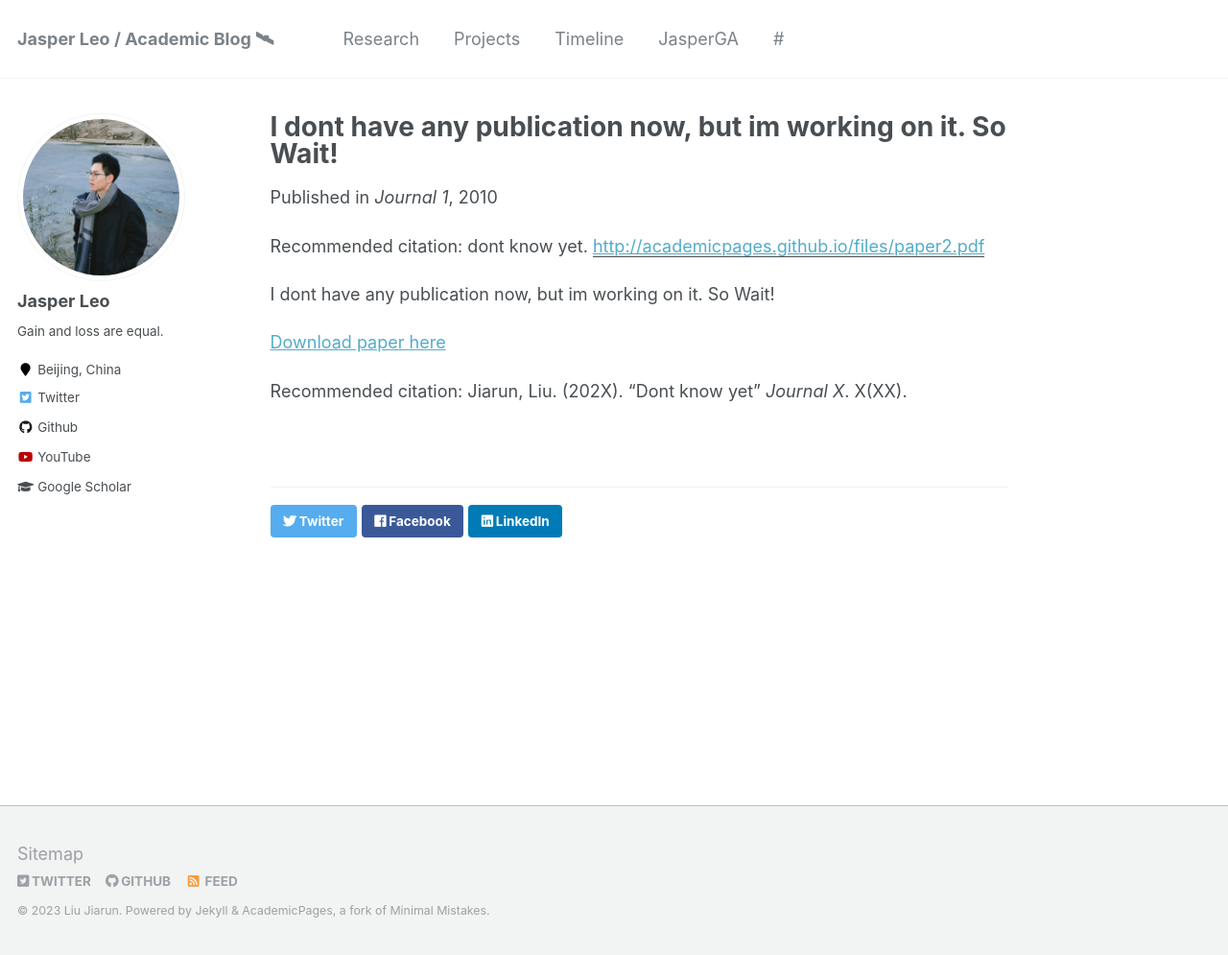
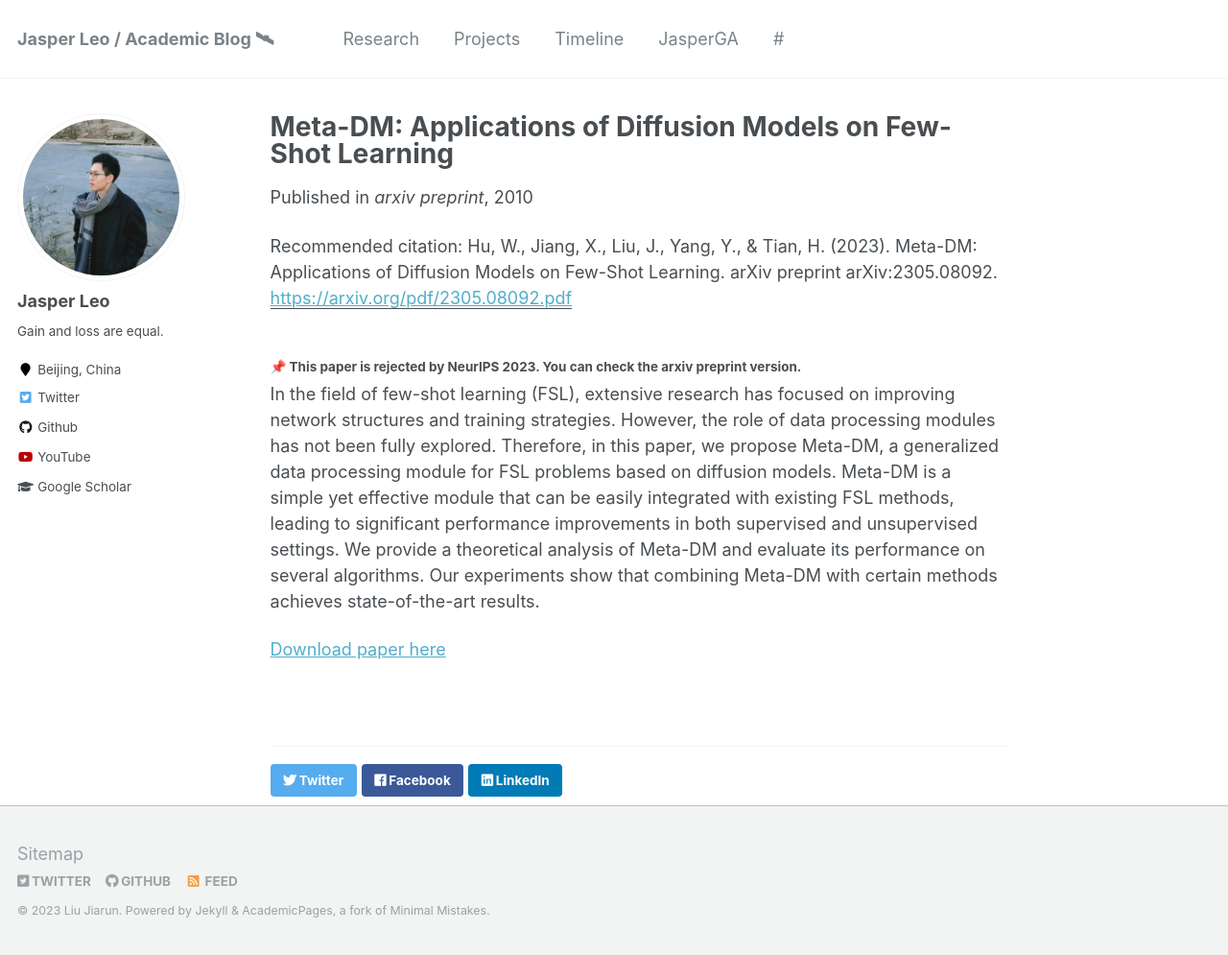
Before and after one commit to KLGR123/KLGR123.github.io, a Jekyll site: the page built from _publications/2010-10-01-paper-title-number-2.md, in a window 1280 px wide and 995 px high. Shown: the whole window at 96% size. Built offline with Jekyll 4.4.1, drawn with Linux system fonts in a browser that asks for light colours.

Commit message:
Update 2010-10-01-paper-title-number-2.md

```diff
--- a/_publications/2010-10-01-paper-title-number-2.md
+++ b/_publications/2010-10-01-paper-title-number-2.md
@@ -1,15 +1,14 @@
 ---
-title: "I dont have any publication now, but im working on it. So Wait!"
+title: "Meta-DM: Applications of Diffusion Models on Few-Shot Learning"
 collection: publications
 permalink: /publication/2010-10-01-paper-title-number-2
-excerpt: 'This paper is about the number 2. The number 3 is left for future work.'
+excerpt: 'In the field of few-shot learning (FSL), extensive research has focused on improving network structures and training strategies. However, the role of data processing modules has not been fully explored. Therefore, in this paper, we propose Meta-DM, a generalized data processing module for FSL problems based on diffusion models. Meta-DM is a simple yet effective module that can be easily integrated with existing FSL methods, leading to significant performance improvements in both supervised and unsupervised settings. We provide a theoretical analysis of Meta-DM and evaluate its performance on several algorithms. Our experiments show that combining Meta-DM with certain methods achieves state-of-the-art results.'
 date: 2010-10-01
-venue: 'Journal 1'
-paperurl: 'http://academicpages.github.io/files/paper2.pdf'
-citation: 'dont know yet.'
+venue: 'arxiv preprint'
+paperurl: 'https://arxiv.org/pdf/2305.08092.pdf'
+citation: 'Hu, W., Jiang, X., Liu, J., Yang, Y., & Tian, H. (2023). Meta-DM: Applications of Diffusion Models on Few-Shot Learning. arXiv preprint arXiv:2305.08092.'
 ---
-I dont have any publication now, but im working on it. So Wait!
+#### 📌 This paper is rejected by NeurIPS 2023. You can check the arxiv preprint version.
+In the field of few-shot learning (FSL), extensive research has focused on improving network structures and training strategies. However, the role of data processing modules has not been fully explored. Therefore, in this paper, we propose Meta-DM, a generalized data processing module for FSL problems based on diffusion models. Meta-DM is a simple yet effective module that can be easily integrated with existing FSL methods, leading to significant performance improvements in both supervised and unsupervised settings. We provide a theoretical analysis of Meta-DM and evaluate its performance on several algorithms. Our experiments show that combining Meta-DM with certain methods achieves state-of-the-art results.
 
 [Download paper here](http://klgr123.github.io/files/paper2.pdf)
-
-Recommended citation: Jiarun, Liu. (202X). "Dont know yet" <i>Journal X</i>. X(XX).
```
